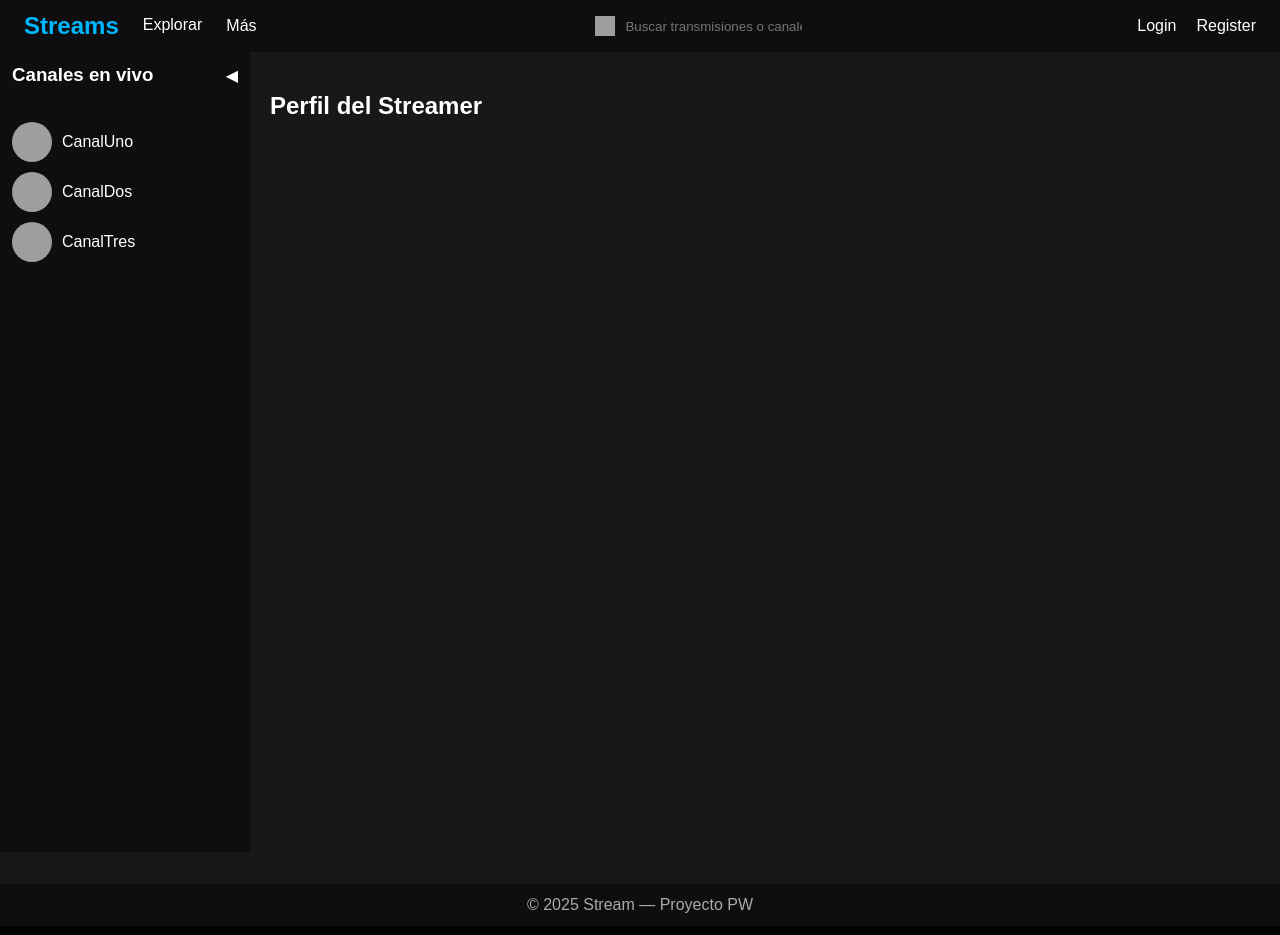
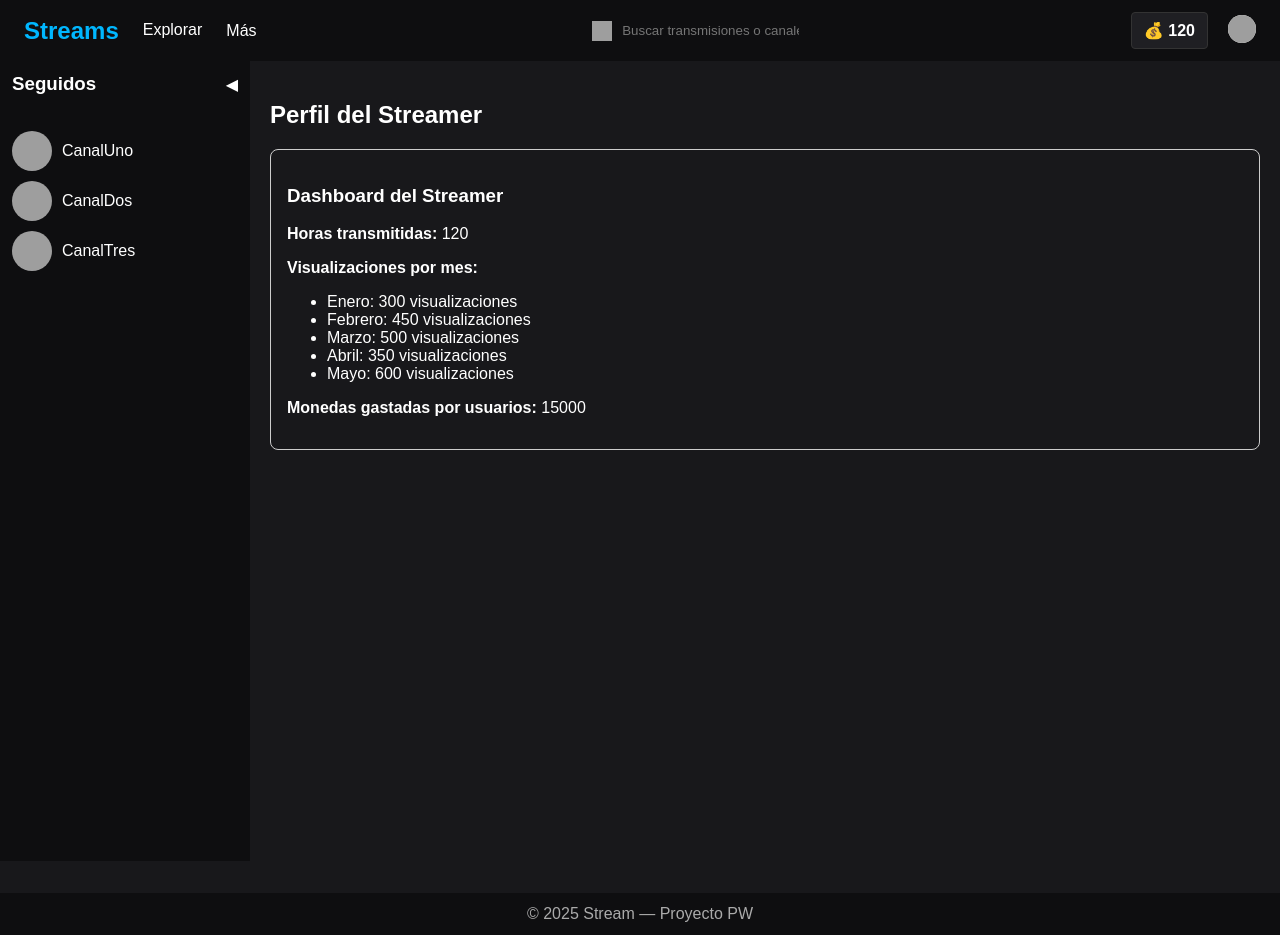
Before and after one commit to WCharlesOH/ProyectoPW, a React (Vite) app in the folder Pagina_Streams/: page /perfilv/1 in a window 1280 px wide. Built offline with nearby package versions, Linux system fonts and the light colour scheme; grey boxes are pictures that could not be loaded.

Commit message:
se agrego el dasboard

```diff
--- a/Pagina_Streams/package.json
+++ b/Pagina_Streams/package.json
@@ -10,6 +10,7 @@
     "preview": "vite preview"
   },
   "dependencies": {
+    "bootstrap": "^5.3.8",
     "react": "^19.1.1",
     "react-dom": "^19.1.1",
     "react-router-dom": "^7.9.4"
--- a/Pagina_Streams/src/components/AuthContext.tsx
+++ b/Pagina_Streams/src/components/AuthContext.tsx
@@ -26,6 +26,12 @@ export function AuthProvider({ children }: AuthProviderProps) {
       const parsed = JSON.parse(stored);
       setUser(parsed);
       setIsLogged(true);
+    } else {
+      // Usuario de prueba streamer
+      const testUser = { role: "streamer", nombre: "StreamerPrueba" };
+      setUser(testUser);
+      setIsLogged(true);
+      localStorage.setItem("user", JSON.stringify(testUser));
     }
   }, []);
 
--- a/Pagina_Streams/src/components/Usuario_Desplegable.tsx
+++ b/Pagina_Streams/src/components/Usuario_Desplegable.tsx
@@ -5,8 +5,38 @@ import { useNavigate } from "react-router-dom";
 
 export default function UserMenu() {
   const [menuOpen, setMenuOpen] = useState(false);
-  const { logout } = useAuth();
-  const  navigate  = useNavigate()
+  // Eliminamos el estado del modal del dashboard
+  const { logout, user } = useAuth();
+  const navigate = useNavigate();
+
+  function DashboardStreamer() {
+    // Datos simulados, reemplaza con datos reales si tienes acceso a la API
+    const horasStream = 120;
+    const visualizacionesPorMes = {
+      "Enero": 300,
+      "Febrero": 450,
+      "Marzo": 500,
+      "Abril": 350,
+      "Mayo": 600,
+    };
+    const monedasGastadas = 15000;
+    return (
+      <div style={{background: "#23232b", border: "2px solid #333", borderRadius: "12px", padding: "2rem", position: "fixed", top: "50%", left: "50%", transform: "translate(-50%, -50%)", zIndex: 100}}>
+        <h3>Dashboard del Streamer</h3>
+        <p><strong>Horas transmitidas:</strong> {horasStream}</p>
+        <div>
+          <strong>Visualizaciones por mes:</strong>
+          <ul>
+            {Object.entries(visualizacionesPorMes).map(([mes, vistas]) => (
+              <li key={mes}>{mes}: {vistas} visualizaciones</li>
+            ))}
+          </ul>
+        </div>
+        <p><strong>Monedas gastadas por usuarios:</strong> {monedasGastadas}</p>
+        <button style={{marginTop: "1rem"}} onClick={() => setShowDashboard(false)}>Cerrar</button>
+      </div>
+    );
+  }
 
   return (
     <div style={{ position: "relative" }}>
@@ -44,6 +74,26 @@ export default function UserMenu() {
         >
           <ul style={{ listStyle: "none", margin: 0, padding: 0 }}>
             <li>
+              {user?.role === "streamer" ? (
+                <button
+                  style={{
+                    display: "block",
+                    width: "100%",
+                    padding: "8px 12px",
+                    background: "none",
+                    border: "none",
+                    textAlign: "left",
+                    color: "white",
+                    cursor: "pointer",
+                  }}
+                  onClick={() => {
+                    setMenuOpen(false);
+                    navigate(`/perfilv/${user?.nombre || 'streamerprueba'}`);
+                  }}
+                >
+                  Canal
+                </button>
+              ) : (
                 <Link
                   to="/perfil/usuario"
                   style={{
@@ -55,6 +105,7 @@ export default function UserMenu() {
                 >
                   Canal
                 </Link>
+              )}
             </li>
             <li>
               <Link
@@ -150,6 +201,7 @@ export default function UserMenu() {
           </div>
         </div>
   )}
+  {/* Eliminado el modal del dashboard */}
     </div>
   );
 }
--- a/Pagina_Streams/src/pages/Perfil_V.tsx
+++ b/Pagina_Streams/src/pages/Perfil_V.tsx
@@ -1,5 +1,43 @@
+import { useAuth } from "../components/AuthContext";
+import React from "react";
+
+function DashboardStreamer() {
+  // Datos simulados, reemplaza con datos reales si tienes acceso a la API
+  const horasStream = 120; // ejemplo: 120 horas
+  const visualizacionesPorMes = {
+    "Enero": 300,
+    "Febrero": 450,
+    "Marzo": 500,
+    "Abril": 350,
+    "Mayo": 600,
+  };
+  const monedasGastadas = 15000; // ejemplo: 15000 monedas
+
+  return (
+    <div style={{border: "1px solid #ccc", padding: "1rem", borderRadius: "8px", marginTop: "1rem"}}>
+      <h3>Dashboard del Streamer</h3>
+      <p><strong>Horas transmitidas:</strong> {horasStream}</p>
+      <div>
+        <strong>Visualizaciones por mes:</strong>
+        <ul>
+          {Object.entries(visualizacionesPorMes).map(([mes, vistas]) => (
+            <li key={mes}>{mes}: {vistas} visualizaciones</li>
+          ))}
+        </ul>
+      </div>
+      <p><strong>Monedas gastadas por usuarios:</strong> {monedasGastadas}</p>
+    </div>
+  );
+}
+
 export default function Perfil_V() {
-  return <div><h2>Perfil del Streamer</h2>
-
-  </div>
+  const { user } = useAuth();
+  // Se asume que el rol del streamer es 'streamer' en user.role
+  return (
+    <div>
+      <h2>Perfil del Streamer</h2>
+      {/* ...otros datos del perfil... */}
+      {user?.role === "streamer" && <DashboardStreamer />}
+    </div>
+  );
 }
```
Also changed, not shown: 1 other file (tests, documents, lock files or other folders). Lines whose indentation alone changed are shown as unchanged.
